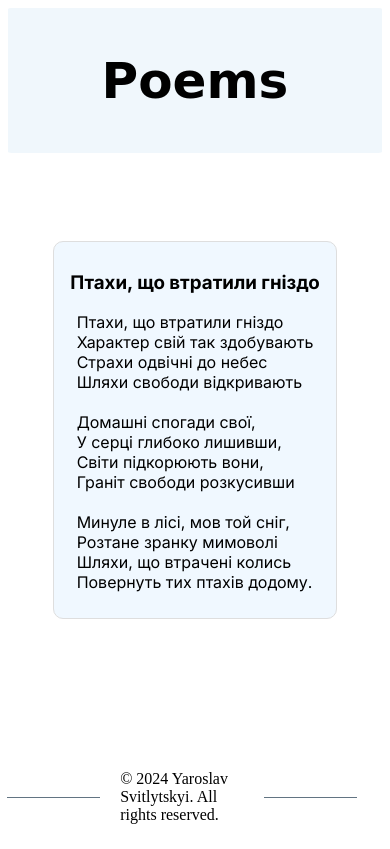
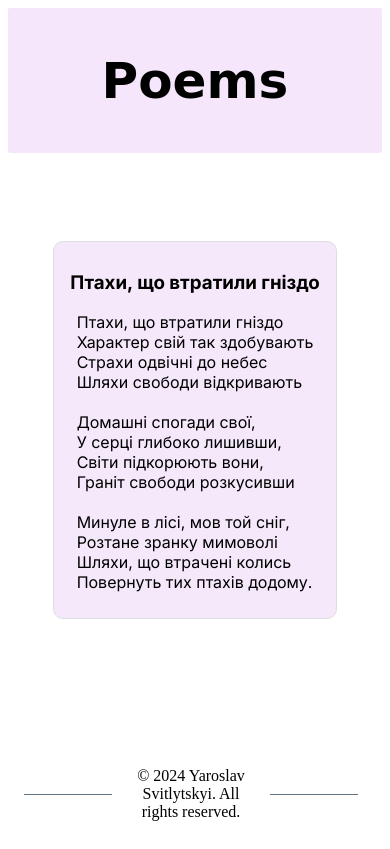
Before and after one commit to YarikRevich/poems, a plain HTML site: page index.html in a window 390 px wide. Drawn offline with Linux system fonts and the light colour scheme; a web font is replaced by a local one.

Commit message:
feature: changed color scheme

```diff
--- a/css/index.css
+++ b/css/index.css
@@ -13,7 +13,7 @@ a {
     align-items: center;
     justify-content: center;
     flex-direction: row;
-    background-color: #f0f7fc;
+    background-color: #f5e6fc;
     border-radius: 1%;
     margin-bottom: 2.5rem;
 }
@@ -50,7 +50,7 @@ a {
 .poems-cell{
     margin: 3rem;
     padding: 10px;
-    background-color: aliceblue;
+    background-color: #f4e8fa;
     border-radius: 10px;
     border: 0.5px solid #dedede;
     width: 400px;
@@ -107,8 +107,8 @@ a {
     padding: 20px;
     bottom: 0;
     width: 100%;
-    position: fixed;
-    margin-left: -2.55rem;
+    margin-left: -1.05rem;
+    margin-top: 5rem;
 }
 
 .social-icons {
@@ -116,6 +116,7 @@ a {
     justify-content: center;
     width: 400px;
     gap: 40px;
+    text-align: center;
 }
 
 .social-icons a {
@@ -157,7 +158,7 @@ a {
 .move-menu button:hover {
     transition-delay: 0.1s;
     transition-property: background-color;
-    background-color: #f0f6ff;
+    background-color: #f5e6fc;
 }
 
 @media screen and (max-width: 1179px) {
@@ -178,6 +179,16 @@ a {
     .bar-description {
         margin-bottom: 1rem;
     }
+
+    .footer {
+        margin-left: -2rem;
+    }
+}
+
+@media screen and (max-width: 400px){
+    .footer {
+        margin-left: -1.5rem;
+    }
 }
 
 @media screen and (max-width: 355px){
```
